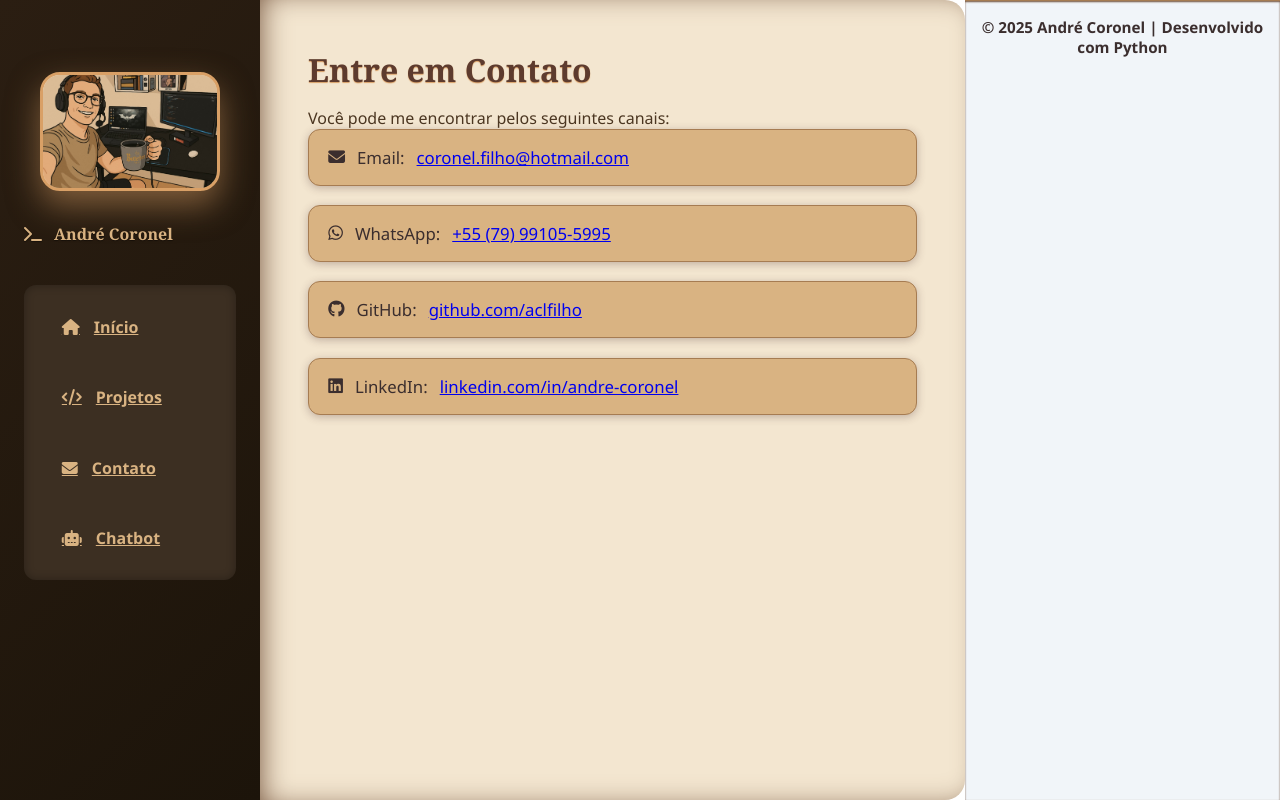
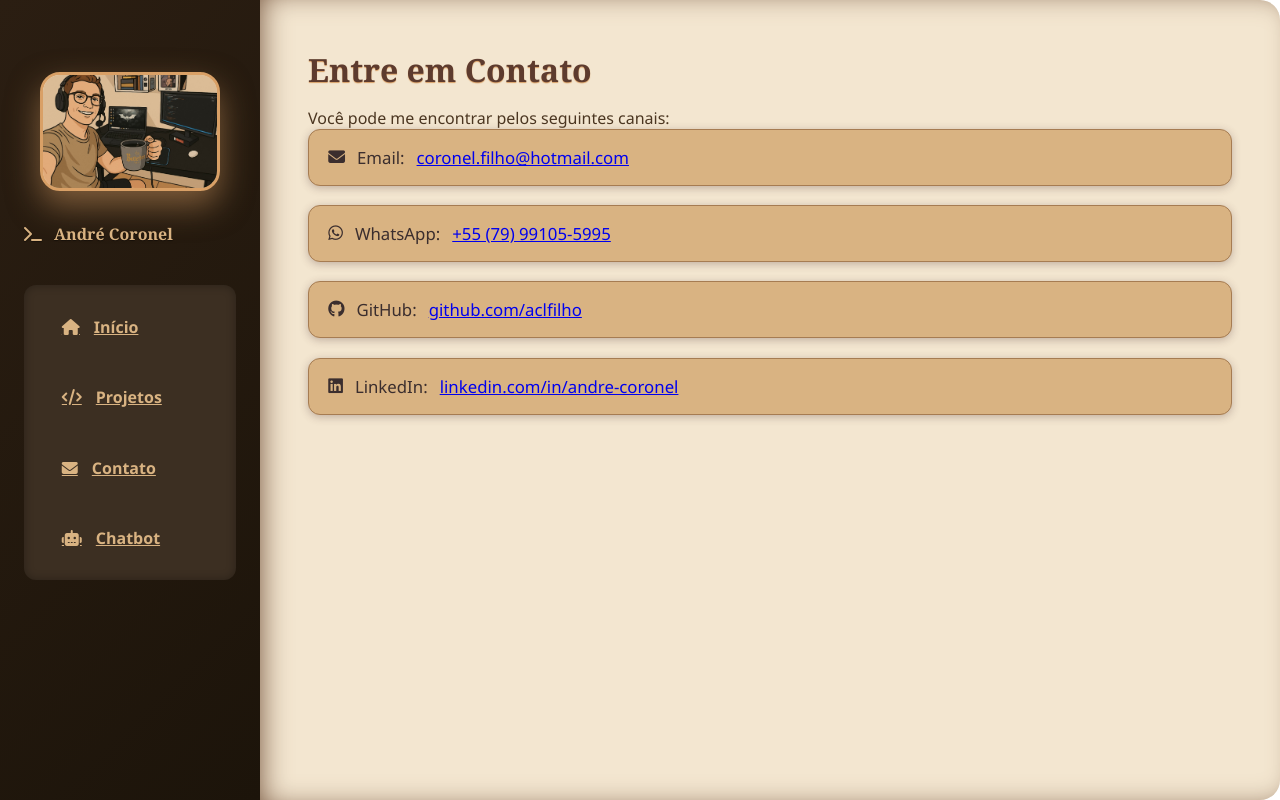
Before and after one commit to aclfilho/Blog, a FastAPI app: page /contato in a window 1280 px wide. Run offline with FastAPI, Linux system fonts and the light colour scheme.

Commit message:
removendo footer

```diff
--- a/templates/contato.html
+++ b/templates/contato.html
@@ -60,9 +60,5 @@
       </section>
     </main>
   </div>
-
-  <footer style="text-align: center; padding: 1rem; background-color: #f1f5f9;">
-    <p>© 2025 André Coronel | Desenvolvido com Python</p>
-  </footer>
 </body>
 </html>
```
